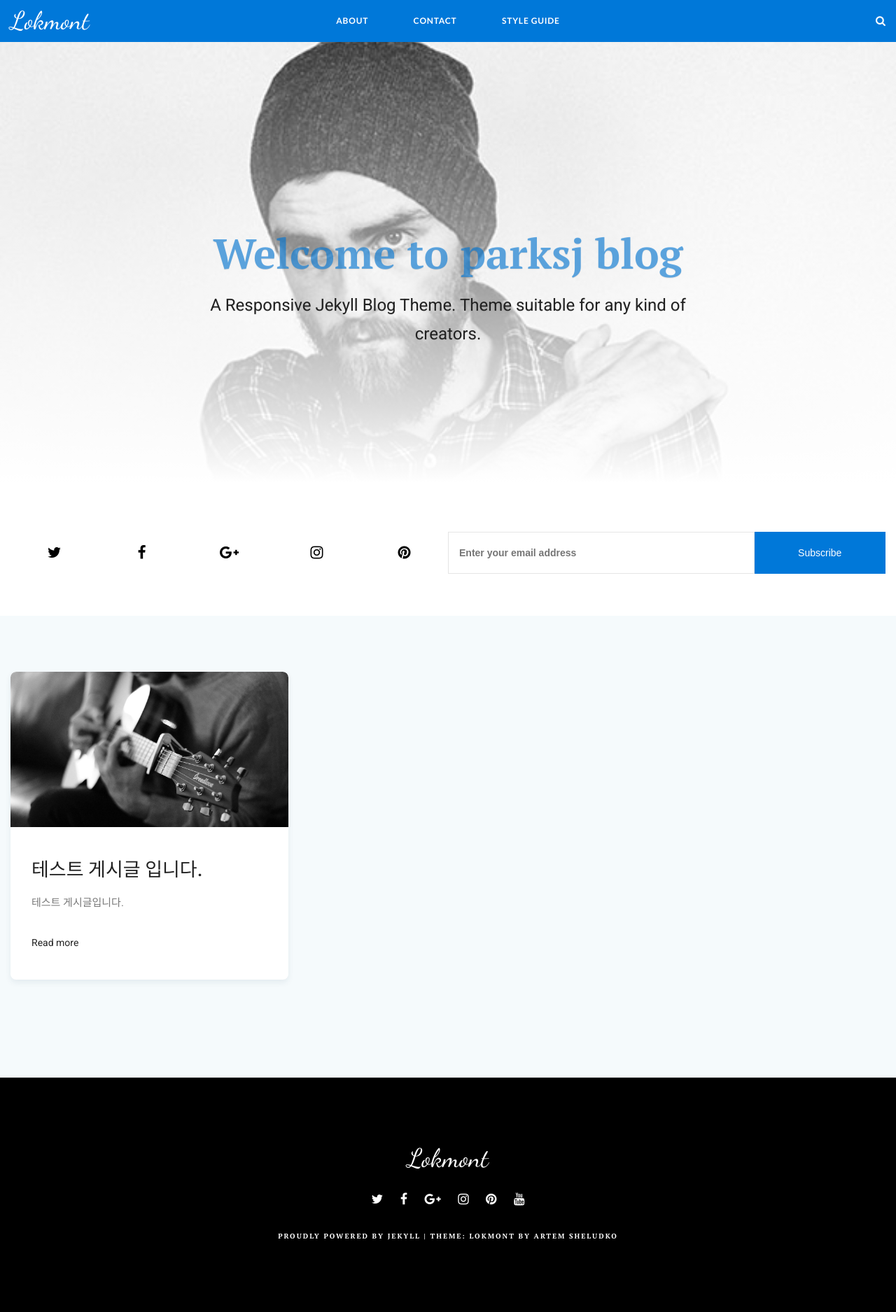
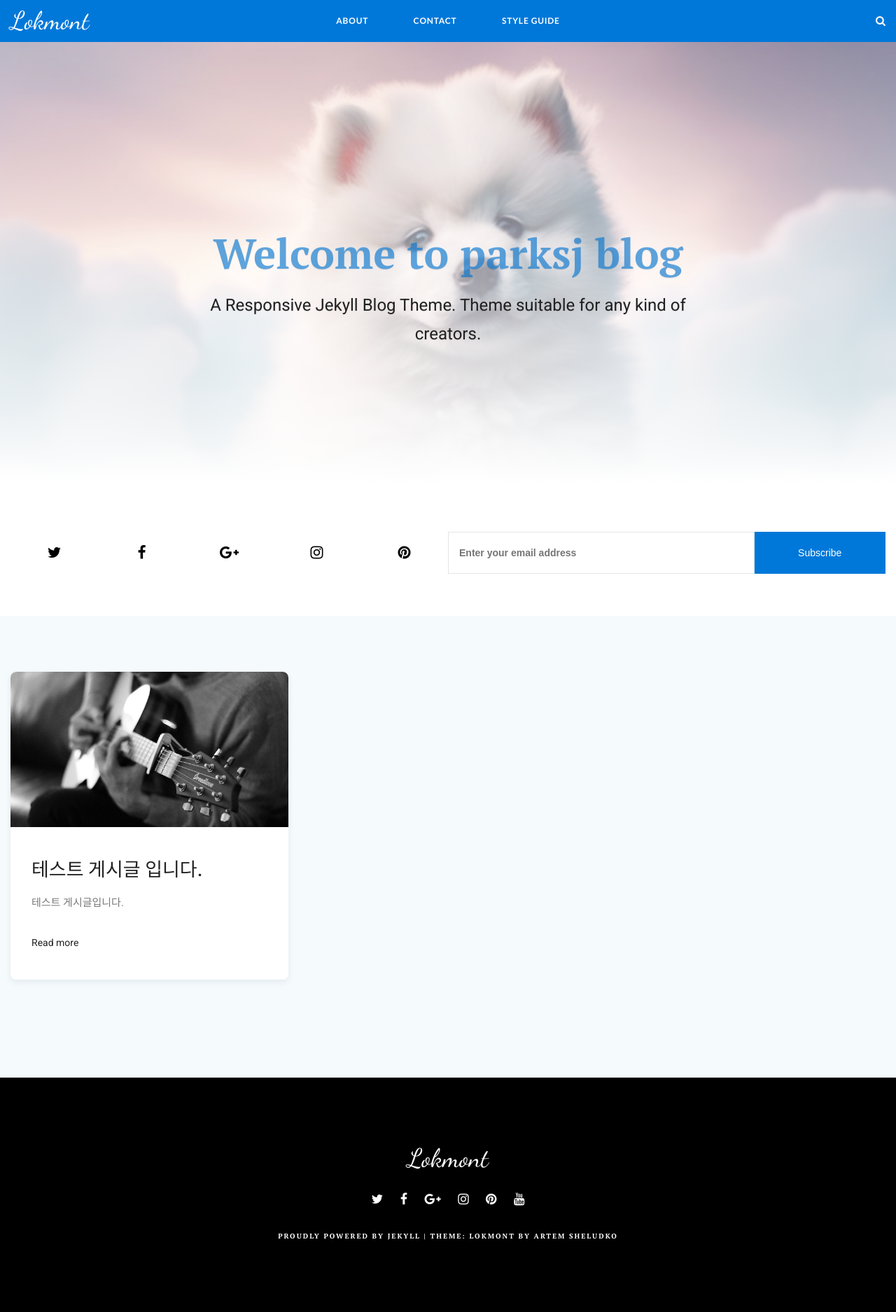
Before and after one commit to ParkSJ0607/parksj0607.github.io, a Jekyll site: the page built from index.html, in a window 1280 px wide. Shown: the whole page at 70% size. Built offline with Jekyll 4.4.1, drawn with Linux system fonts in a browser that asks for light colours; the list of posts is cut into pages by our own code.

Commit message:
수정 2

```diff
--- a/_config.yml
+++ b/_config.yml
@@ -2,16 +2,16 @@
 title: Lokmont
 description: Lokmont is a responsive simple theme for Jekyll.
 baseurl: "" # the subpath of your site, e.g. /blog
-url: "https://lokmont-jekyll.netlify.com/" # the base hostname & protocol for your site, e.g. http://example.com
+url: "https://parksj0607.github.io/" # the base hostname & protocol for your site, e.g. http://example.com
 
 # Banner Section
-hero: 10.jpg
+hero: dog.jpg
 hero-title: Welcome to parksj blog
 hero-description: A Responsive Jekyll Blog Theme. Theme suitable for any kind of creators.
 
 # Author - Creator
 author-name: 박성준
-author-image: 8.jpg
+author-image: 10.jpg
 about-author: 학생입니다.
 author-email: elwlrh45@gmail.com
 author-twitter: https://twitter.com/
```
Also changed, not shown: images/dog.jpg (added).
